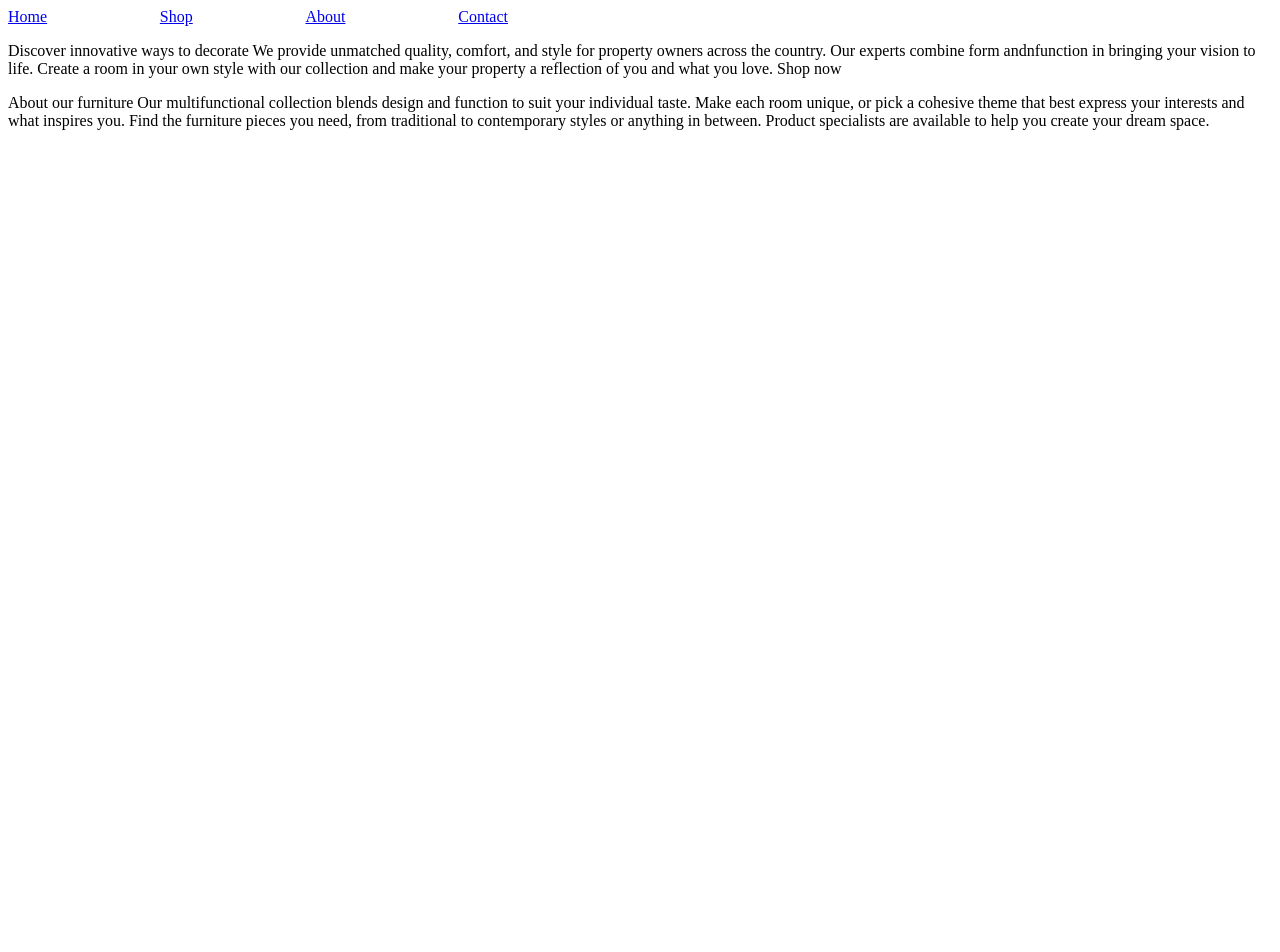
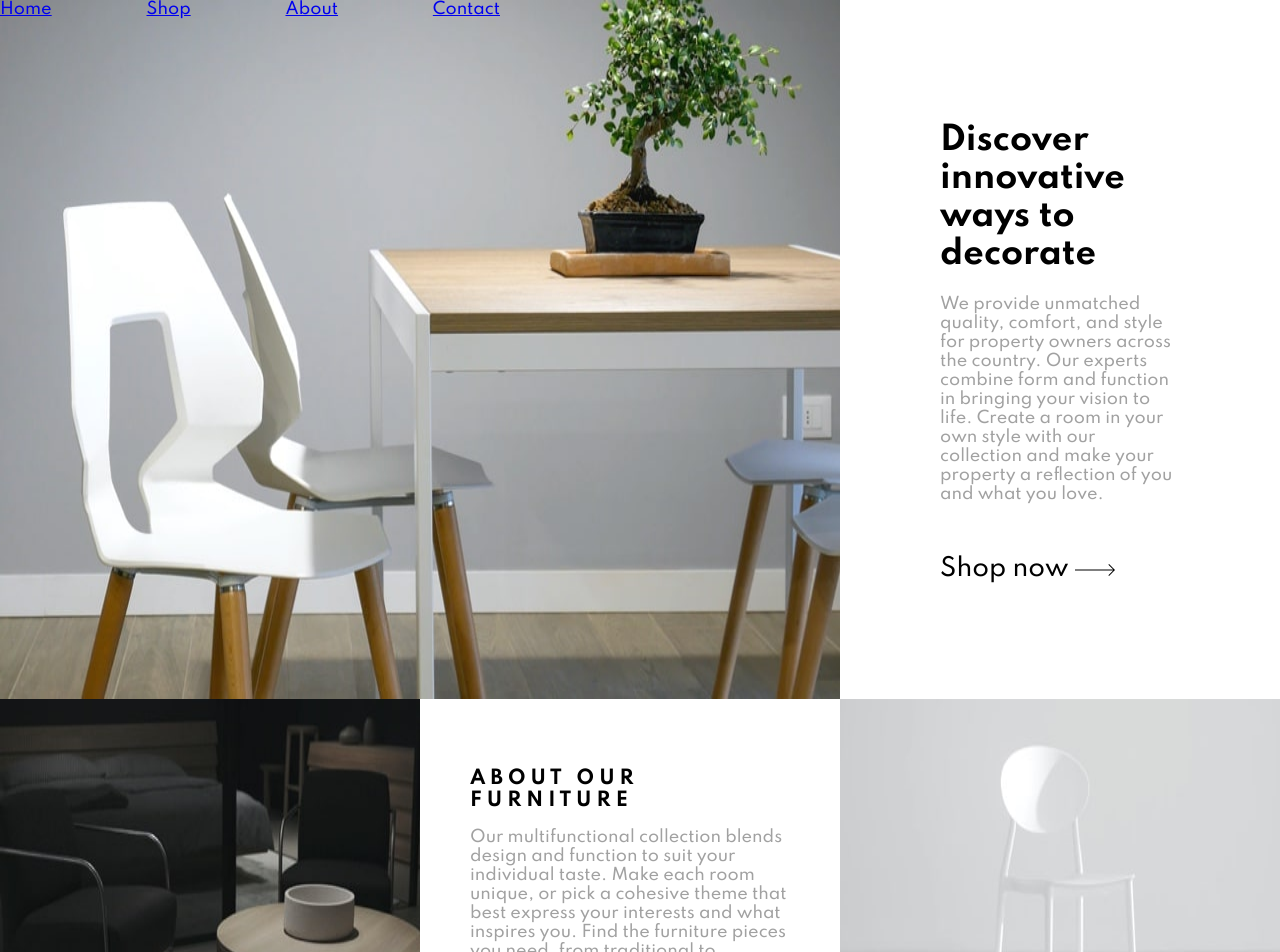
Before and after one commit to ImMurderer/room-homepage-master, a React app: page / in a window 1280 px wide. Shown: the top 952 px of the page. Before the commit the page ends 800 px from the top, so only its background shows below. Built offline with nearby package versions, Linux system fonts and the light colour scheme.

Commit message:
footer and content components styling done - file-loader inserted for importing images

```diff
--- a/index.html
+++ b/index.html
@@ -7,11 +7,23 @@
   <!-- displays site properly based on user's device -->
 
   <link rel="icon" type="image/png" sizes="32x32" href="./images/favicon-32x32.png">
+  <link href="https://fonts.googleapis.com/css2?family=Spartan:wght@500;600;700&display=swap" rel="stylesheet">
 
   <title>Frontend Mentor | Room homepage</title>
 
   <!-- Feel free to remove these styles or customise in your own stylesheet 👍 -->
   <style>
+    :root {
+      --dark-gray: hsl(0, 0%, 63%);
+      --very-dark-gray: hsl(0, 0%, 27%);
+    }
+
+    body {
+      margin: 0;
+      padding: 0;
+      font-family: 'Spartan', sans-serif;
+    }
+
     .attribution {
       font-size: 11px;
       text-align: center;
@@ -28,16 +40,15 @@
 
   </div>
   <!--
-
-
-
-
-
   Manufactured with the best materials
 
   Our modern furniture store provide a high level of quality. Our company has invested in advanced technology
   to ensure that every product is made as perfect and as consistent as possible. With three decades of
   experience in this industry, we understand what customers want for their home and office.
+
+
+
+
 
   Shop now
   <div class="attribution">
--- a/package.json
+++ b/package.json
@@ -18,6 +18,7 @@
     "@babel/preset-env": "^7.11.5",
     "@babel/preset-react": "^7.10.4",
     "babel-loader": "^8.1.0",
+    "file-loader": "^6.1.0",
     "html-webpack-plugin": "^4.5.0",
     "webpack": "^4.44.2",
     "webpack-cli": "^3.3.12",
--- a/src/Components/Content/index.js
+++ b/src/Components/Content/index.js
@@ -1,19 +1,30 @@
 import React from 'react';
+import StyledContent from './styles';
+
+import ImageHeroOne from '../../../images/desktop-image-hero-1.jpg';
+import IconArrow from '../../../images/icon-arrow.svg';
 
 const Home = () => {
     return (
+        <StyledContent>
+            <img src={ImageHeroOne} />
             <div>
+                <h1>Discover innovative ways to decorate</h1>
                 <p>
-                Discover innovative ways to decorate
 
                     We provide unmatched quality, comfort, and style for property owners across the country.
-                Our experts combine form andnfunction in bringing your vision to life. Create a room in your
+                    Our experts combine form and function in bringing your vision to life. Create a room in your
                     own style with our collection and make your property a reflection of you and what you love.
-
-                Shop now
+                    <span>
+                        <a>
+                            Shop now {' '}
+                            <img src={IconArrow} />
+                        </a>
+                    </span>
                 </p>
             </div>
+        </StyledContent>
     )
 }
 
-export default Home
+export default Home;
--- /dev/null
+++ b/src/Components/Content/styles.js
@@ -0,0 +1,22 @@
+import Styled from 'styled-components';
+
+const StyledContent = Styled.div`
+    display: flex;
+    div {
+        padding: 100px;
+        h1 {
+            color: black;
+        }
+        p {
+            color: var(--dark-gray);
+        }
+        span {
+            display: block;
+            margin-top: 50px;
+            font-size: 24px;
+            color: black;
+        }
+    }
+`;
+
+export default StyledContent;
--- a/src/Components/Footer/index.js
+++ b/src/Components/Footer/index.js
@@ -1,17 +1,26 @@
 import React from 'react';
+import StyledFooter from './styles';
+
+import ImageDark from '../../../images/image-about-dark.jpg';
+import ImageLight from '../../../images/image-about-light.jpg';
+
 
 const Footer = () => {
     return (
+        <StyledFooter>
+            <img src={ImageDark} />
+
             <div>
+                <h3>About our furniture</h3>
                 <p>
-                About our furniture
-
                     Our multifunctional collection blends design and function to suit your individual taste.
                     Make each room unique, or pick a cohesive theme that best express your interests and what
                     inspires you. Find the furniture pieces you need, from traditional to contemporary styles
                     or anything in between. Product specialists are available to help you create your dream space.
                 </p>
             </div>
+            <img src={ImageLight} />
+        </StyledFooter>
     )
 }
 
--- /dev/null
+++ b/src/Components/Footer/styles.js
@@ -0,0 +1,20 @@
+import Styled from 'styled-components';
+
+const StyledFooter = Styled.div`
+    display: flex;
+    div {
+        padding: 50px;
+        h3 {
+            margin-bottom: 0px;
+            text-transform: uppercase;
+            letter-spacing: 5px;
+            font-weight: 700;
+        }
+        p {
+            font-weight: 500;
+            color: var(--dark-gray);
+        }
+    }
+`
+
+export default StyledFooter;
--- a/src/Components/Header/styles.js
+++ b/src/Components/Header/styles.js
@@ -1,6 +1,7 @@
 import Styled from 'styled-components';
 
 const StyledHeader = Styled.div`
+    position: fixed;
     display: flex;
     flex: 1;
     width: 500px;
--- a/webpack.config.js
+++ b/webpack.config.js
@@ -14,6 +14,12 @@ module.exports = {
                 query: {
                     presets: ['@babel/preset-react', '@babel/preset-env']
                 }
+            },
+            {
+                test: /\.(svg|png|jpg|gif)$/,
+                use: [
+                    'file-loader'
+                ]
             }
         ]
     },
```
Lines whose indentation alone changed are shown as unchanged.
